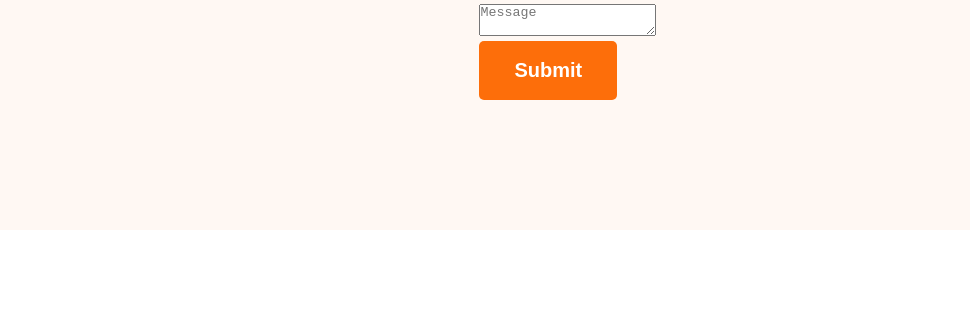
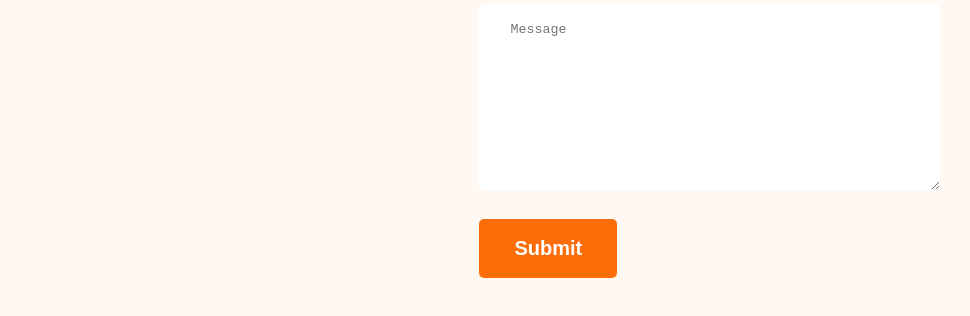
Before and after one commit to Tasmin-Sintiya-Moumi/portfolio-, a plain HTML site: page index.html in a window 1280 px wide. Shown: the part 4020-4336 px from the top of the page, without its empty margins (154-1124 px from the left). Before the commit the page ends 4250 px from the top, so only its background shows below. Drawn offline with nearby package versions, Linux system fonts and the light colour scheme.

Commit message:
footer almost done

```diff
--- a/index.html
+++ b/index.html
@@ -178,8 +178,8 @@
                 <div class="text">
                     <input type="email" name="" id="" placeholder="your email">
                 </div>
-                <div class="">
-                    <textarea name="" id="" placeholder="Message"></textarea>
+                <div class="text">
+                    <textarea rows="10" name="" id="" placeholder="Message"></textarea>
                 </div>
                 <input class="btn" type="submit" value="Submit">
             </form>
--- a/styles/portfolio.css
+++ b/styles/portfolio.css
@@ -263,10 +263,11 @@ footer{
     margin-right: 24px;
 }
 
-.text input[type=text], .text input[type=email]{
+.text input[type=text], .text input[type=email], textarea{
     width: 461px;
     padding: 18px 31px;
     margin-bottom: 24px;
     border: none;
     border-radius: 5px;
+    color: #757575;
 }
```
